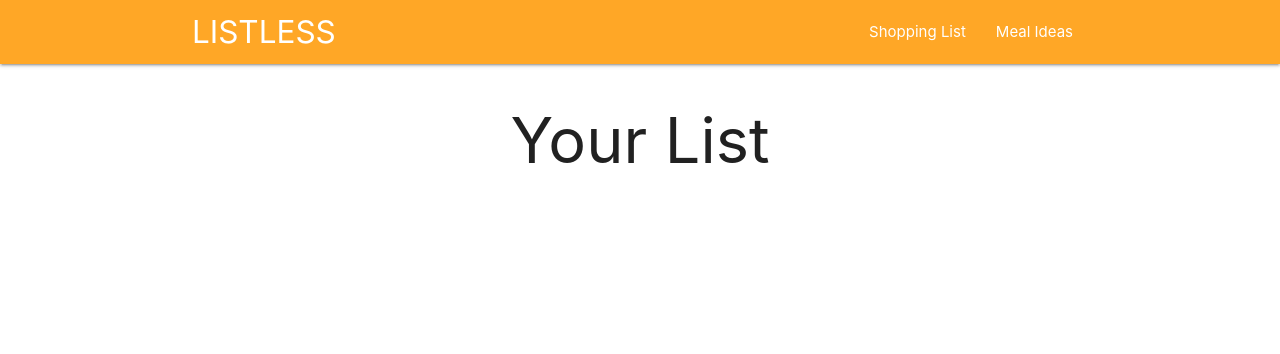
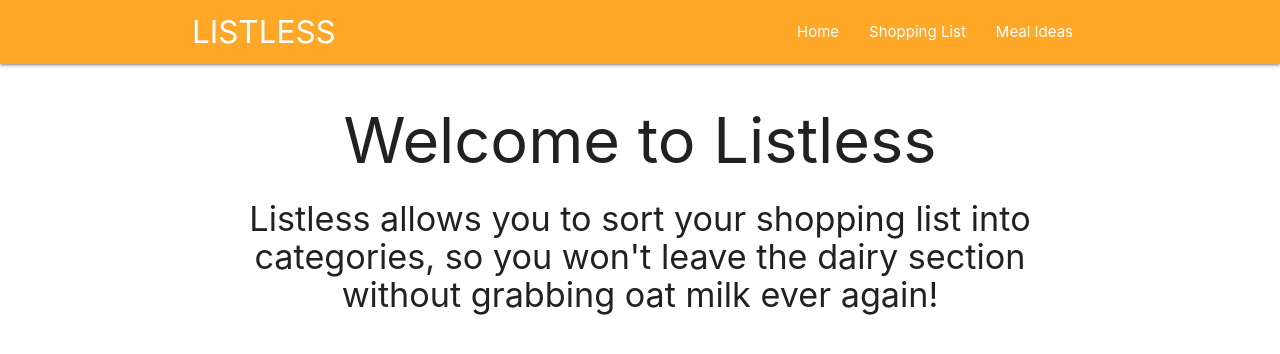
Before and after one commit to astania/listless, a plain HTML site: page index.html in a window 1280 px wide. Drawn offline with nearby package versions, Linux system fonts and the light colour scheme.

Commit message:
navbar updated, home page updated

```diff
--- a/index.html
+++ b/index.html
@@ -20,13 +20,15 @@
         <div class="nav-wrapper container">
           <a href="#" class="brand-logo left">LISTLESS</a>
           <ul id="nav-mobile" class="right hide-on-med-and-down">
-            <li><a href="#" id='home-link'>Shopping List</a></li>
-            <li><a href="#">Meal Ideas</a></li>
+            <li><a href="#" id='home-link'>Home</a></li>
+            <li><a href="#" id='list-link'>Shopping List</a></li>
+            <li><a href="#" id = 'meal-link'>Meal Ideas</a></li>
           </ul>
         </div>
       </nav>
     <div class="container">
         <div id="main"></div>
+        <div id="form"></div>
     </div>
 
     <script src="javascripts/index.js"></script>
--- a/javascripts/index.js
+++ b/javascripts/index.js
@@ -3,22 +3,47 @@
 //Node getters
 const mainDiv = () => document.getElementById('main')
 const homeLink = () => document.getElementById('home-link')
+const formDiv = () => document.getElementById('form')
+
 //Event Listeners
 
+const attachHomePageLinkEvent = () => {
+    homeLink().addEventListener('click', loadHome)
+}
+
+
+
 //Event Handlers
+
 const loadHome = () => {
+    resetMainDiv()
     const h1 = document.createElement('h1')
+    const h4 = document.createElement('h4')
 
     h1.className = "center-align"
-    h1.innerText = 'Your List'
+    h4.className = "center-align"
+    h1.innerText = 'Welcome to Listless'
+    h4.innerText = "Listless allows you to sort your shopping list into categories, so you won't leave the dairy section without grabbing oat milk ever again!"
+
 
     mainDiv().appendChild(h1)
+    mainDiv().appendChild(h4)
+}
+
+const loadForm = () => {
+    document.createElement('form')
 
 }
 
+//Misc
+
+const resetMainDiv = () => {
+    mainDiv().innerHTML = ''
+}
 
 //WHEN THE DOM LOADS
 document.addEventListener('DOMContentLoaded', function(){
     //load the home page
     loadHome()
+    attachHomePageLinkEvent()
 })
```
